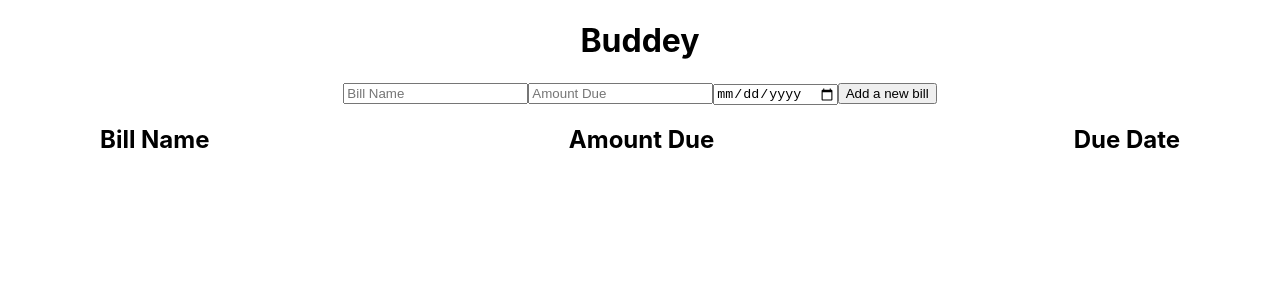
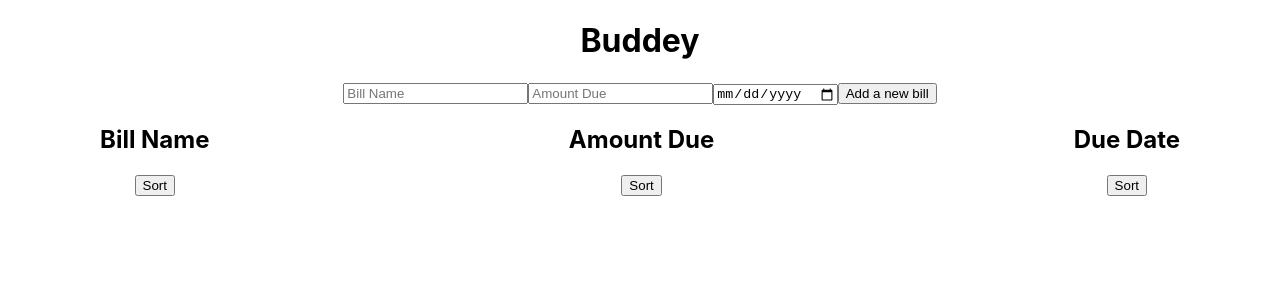
Before and after one commit to KaRob121/buddey, a React (Create React App) app: page / in a window 1280 px wide. Shown: the top 300 px of the page. Built offline with nearby package versions, Linux system fonts and the light colour scheme.

Commit message:
Added sorting functionality

```diff
--- a/src/components/Bills.js
+++ b/src/components/Bills.js
@@ -10,21 +10,8 @@ function Bills() {
 
   const [allBills, setAllBills] = React.useState([])
 
-  const billsList = allBills.map((bill, ind) => {
-    const currencyFormatter = new Intl.NumberFormat('en-US', {
-      style: 'currency',
-      currency: 'USD',
-    });
-    return (
-      <div className="Bills--bill" key={ind} >
-        <button onClick={() => removeBill(ind)}>x</button>
-        <h1>{bill.name}</h1>
-        <h1>{currencyFormatter.format(bill.amountDue)}</h1>
-        <h1>{new Date(bill.dueDate).toLocaleDateString("en-US")}</h1>
-      </div>
-    )
-  })
-
+  // Parameters: None
+  // Purpose: Adds a new bill object to the first index of bills list.
   function addBill() {
     setAllBills(prevAllBills => {
       return [
@@ -34,11 +21,46 @@ function Bills() {
     })
   }
 
+  // Parameters: ind - The index of the bill object to remove from bills list.
+  // Purpose: Removes a bill from bills list.
   function removeBill(ind) {
     setAllBills(prevAllBills => {
       const newList = [...prevAllBills]
       newList.splice(ind, 1)
       return newList
+    })
+  }
+
+  // Parameters: None
+  // Purpose: Sorts the bill list by name.
+  function sortByName(ind) {
+    setAllBills(prevAllBills => {
+      const sortedByName = [...prevAllBills].sort((a,b) => {
+        return a.name >= b.name ? 1 : -1
+      })
+      return sortedByName
+    })
+  }
+
+  // Parameters: None
+  // Purpose: Sorts the bill list by amount due.
+  function sortByAmount(ind) {
+    setAllBills(prevAllBills => {
+      const sortedByAmount = [...prevAllBills].sort((a,b) => {
+        return a.amountDue - b.amountDue
+      })
+      return sortedByAmount
+    })
+  }
+
+  // Parameters: None
+  // Purpose: Sorts the bill list by due date.
+  function sortByDate(ind) {
+    setAllBills(prevAllBills => {
+      const sortedByDate = [...prevAllBills].sort((a,b) => {
+        return a.dueDate > b.dueDate ? 1 : -1
+      })
+      return sortedByDate
     })
   }
 
@@ -80,6 +102,9 @@ function Bills() {
       <BillsList
         allBills={allBills}
         removeBill={removeBill}
+        sortByName={sortByName}
+        sortByAmount={sortByAmount}
+        sortByDate={sortByDate}
       />
     </div>
   )
--- a/src/components/BillsList.js
+++ b/src/components/BillsList.js
@@ -12,7 +12,8 @@ function BillsList(props) {
         <button onClick={() => props.removeBill(ind)}>x</button>
         <h3>{bill.name}</h3>
         <h3>{currencyFormatter.format(bill.amountDue)}</h3>
-        <h3>{new Date(bill.dueDate).toLocaleDateString("en-US")}</h3>
+        {/* adding 'T00:00:00' to dueDate string fixes issue of date being one day off} */}
+        <h3>{new Date(bill.dueDate + 'T00:00:00').toLocaleDateString("en-US")}</h3>
       </div>
     )
   })
@@ -20,9 +21,18 @@ function BillsList(props) {
   return (
     <div className="BillsList">
       <div className="BillsList--header">
-        <h2>Bill Name</h2>
-        <h2>Amount Due</h2>
-        <h2>Due Date</h2>
+        <div>
+          <h2>Bill Name</h2>
+          <button onClick={() => props.sortByName()}>Sort</button>
+        </div>
+        <div>
+          <h2>Amount Due</h2>
+          <button onClick={() => props.sortByAmount()}>Sort</button>
+        </div>
+        <div>
+          <h2>Due Date</h2>
+          <button onClick={() => props.sortByDate()}>Sort</button>
+        </div>
       </div>
       {billsList}
     </div>
--- a/src/styles/BillsList.css
+++ b/src/styles/BillsList.css
@@ -1,4 +1,4 @@
-.BillsList--header{
+.BillsList--header {
     display: flex;
     justify-content: space-between;
     padding: 0 100px;
```
